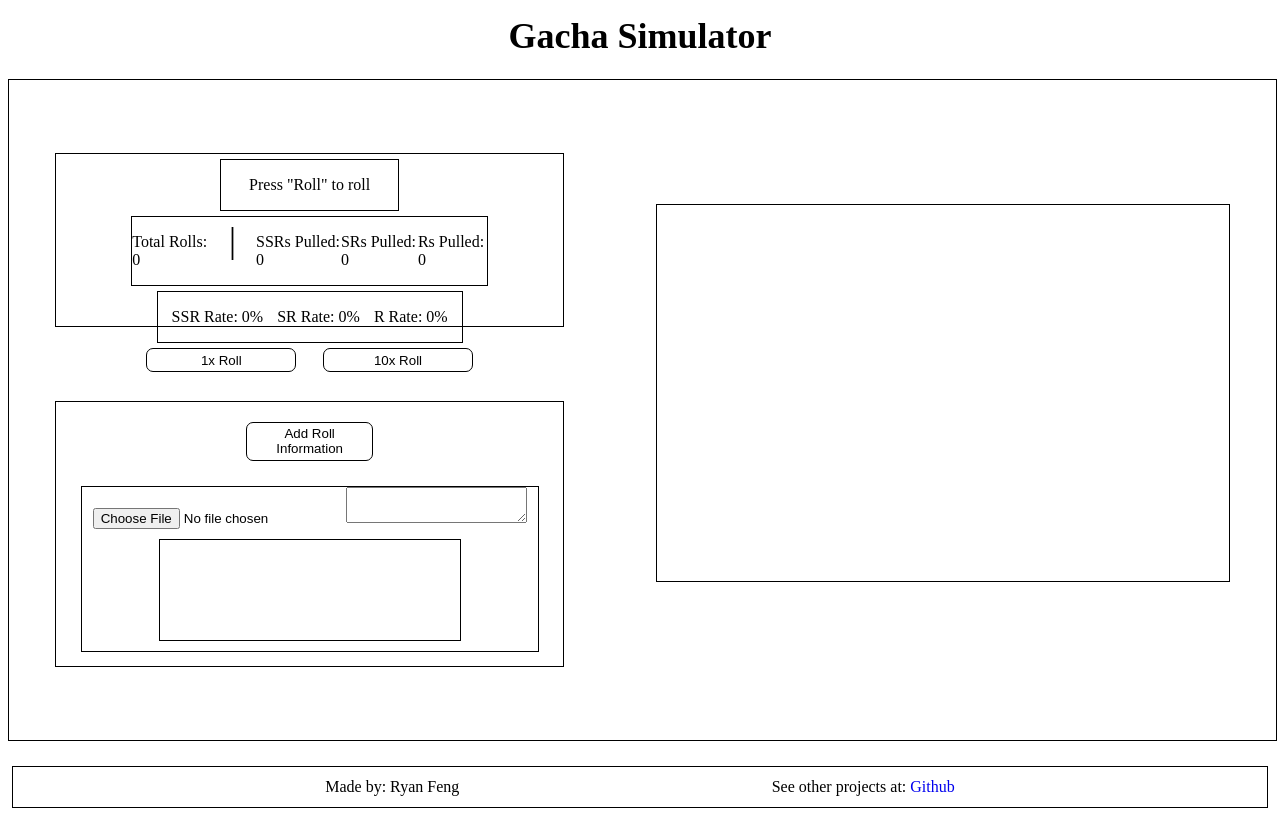
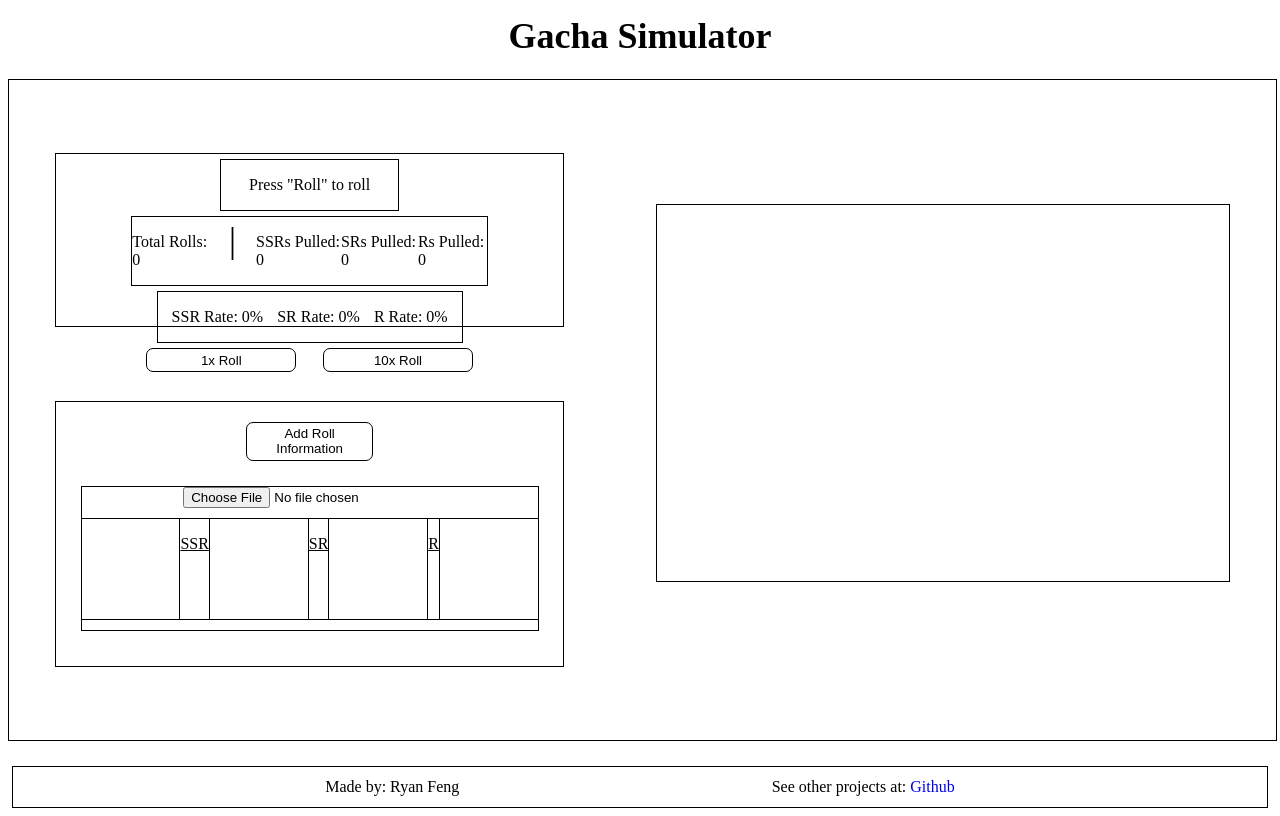
Before and after one commit to RvnVentra/Gacha-Simulator, a React (Create React App) app: page / in a window 1280 px wide. Both pictures are taken after a click on the button "Add Roll Information". Built offline with nearby package versions, Linux system fonts and the light colour scheme.

Commit message:
Changed initial display for Roll Outputs when a text doc is uploaded | Shows all items split into three categories

```diff
--- a/src/components/Content/Gacha/RollInfo/RollInput/rollInput.js
+++ b/src/components/Content/Gacha/RollInfo/RollInput/rollInput.js
@@ -25,7 +25,7 @@ export default function GachaInput(props) {
     return (
         <div>
             <input type="file" onChange={fileUploadHandler}></input>
-            <textarea value={input} onChange={textOnChangeHandler}></textarea>
+            {/* <textarea value={input} onChange={textOnChangeHandler}></textarea> */}
         </div>
     );
 };
--- a/src/components/Content/Gacha/RollInfo/RollOutput/rollOutput.js
+++ b/src/components/Content/Gacha/RollInfo/RollOutput/rollOutput.js
@@ -30,23 +30,83 @@ export default function RollOutput(props) {
         setOutput(_output);
     }, [props.input]);
 
-    const displayOutput = output.length > 0 ? output.map((out, index) => {
+    // const displayOutput = output.length > 0 ? output.map((out, index) => {
+    //     return (
+    //         <div key={index}>
+    //             {
+    //                 out.map((o, index) => {
+    //                     return (
+    //                         <ul key={index}>
+    //                             <li>{o}</li>
+    //                         </ul>
+    //                     );
+    //                 })
+    //             }
+    //         </div>
+    //     );
+    // }) : <p>Hi</p>;
+
+    const displaySSROutput = output[0]?.map((out, index) => {
         return (
-            <div key={index}>{out}</div>
+            <DisplayRollOutput key={index}>{out}</DisplayRollOutput>
         );
-    }) : <p>Add info to display</p>;
+    });
+
+    const displaySROutput = output[1]?.map((out, index) => {
+        return (
+            <DisplayRollOutput key={index}>{out}</DisplayRollOutput>
+        );
+    });
+
+    const displayROutput = output[2]?.map((out, index) => {
+        return (
+            <DisplayRollOutput key={index}>{out}</DisplayRollOutput>
+        );
+    });
 
     return (
         <OutputContainer>
-            {displayOutput}
+            <DisplayContainer>
+                <RarityHeader>SSR</RarityHeader>
+                {displaySSROutput}
+            </DisplayContainer>
+            <DisplayContainer>
+                <RarityHeader>SR</RarityHeader>
+                {displaySROutput}
+            </DisplayContainer>
+            <DisplayContainer>
+                <RarityHeader>R</RarityHeader>
+                {displayROutput}
+            </DisplayContainer>
         </OutputContainer>
     );
 };
 
 const OutputContainer = styled.div`
     border: 1px solid black;
-    width: 300px;
+    width: 100%;
     height: 100px;
     margin: 10px 0;
-    overflow-x: auto;
+    display: flex;
+    align-items: center;
+    justify-content: space-evenly;
 `;
+
+const DisplayContainer = styled.div`
+    border: 1px solid black;
+    display: flex;
+    flex-direction: column;
+    height: 100px;
+    overflow: auto;
+`;
+
+const RarityHeader = styled.p`
+    text-align: center;
+    text-decoration: underline;
+    margin-bottom: 5px;
+`;
+
+const DisplayRollOutput = styled.li`
+    padding: 5px;
+    list-style: none;
+`;
```
